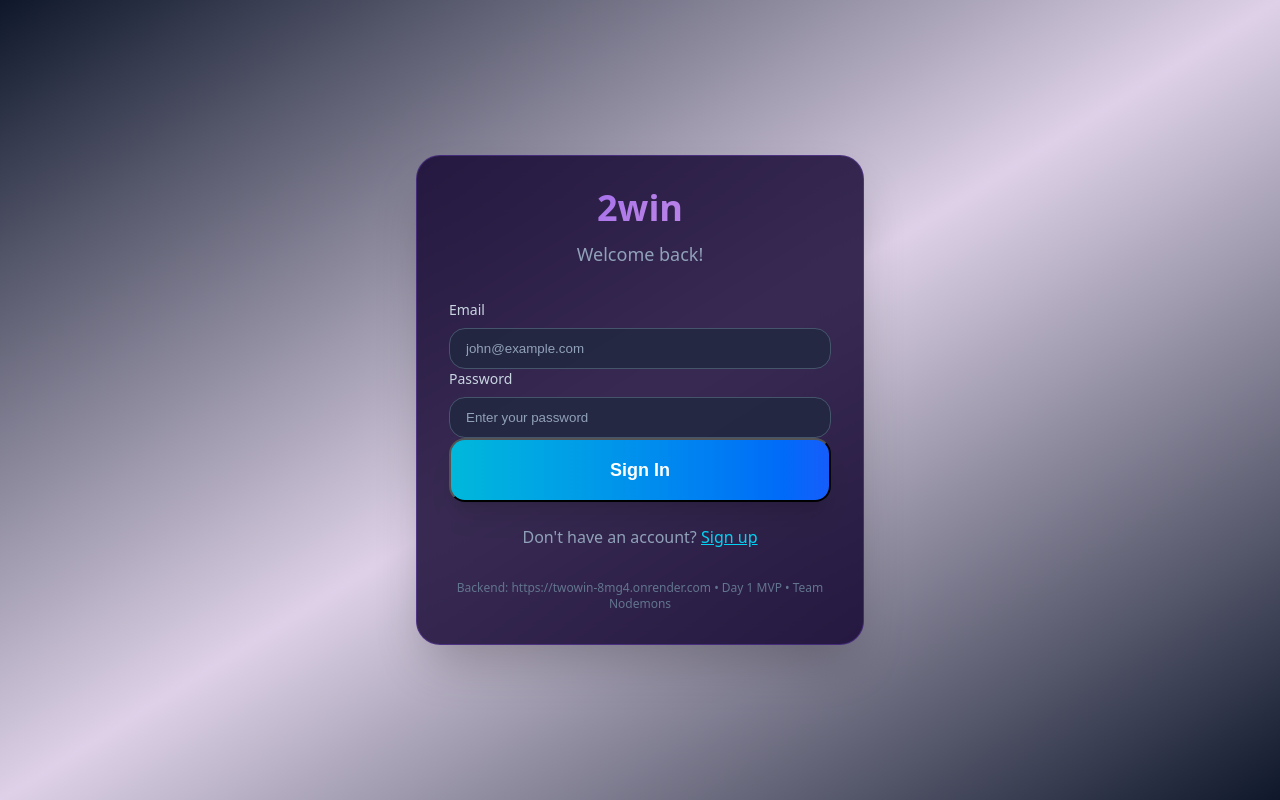
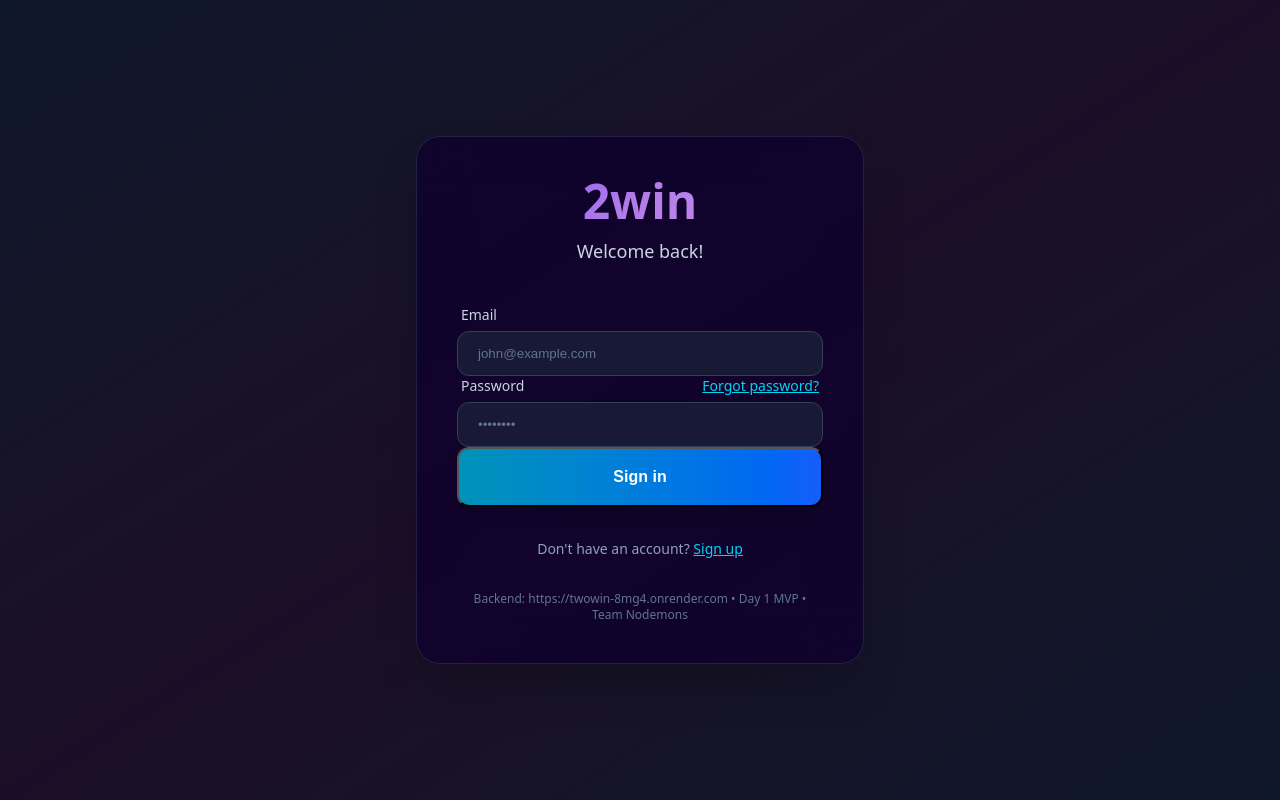
Before and after one commit to VishnuGadekar7/2win, a Next.js app in the folder 2win-mvp/frontend/: page /login in a window 1280 px wide. Built offline with nearby package versions, Linux system fonts and the light colour scheme.

Commit message:
frontend updates

```diff
--- a/2win-mvp/frontend/src/app/globals.css
+++ b/2win-mvp/frontend/src/app/globals.css
@@ -2,7 +2,9 @@
 @tailwind components;
 @tailwind utilities;
 
-  /* Reset and base styles */
+/* ----------------------------------
+   RESET
+---------------------------------- */
 * {
   margin: 0;
   padding: 0;
@@ -14,56 +16,51 @@
 #__next {
   width: 100%;
   height: 100%;
-    margin: 0;
-    padding: 0;
   overflow-x: hidden;
 }
 
+html {
+  scroll-behavior: smooth;
+}
+
+/* ----------------------------------
+   THEME VARIABLES
+---------------------------------- */
 @layer base {
   :root {
-      /* OpenAI Purple Theme - Perfect match from screenshot */
     --background: 260 10% 5%;
-      /* hsl(260,10%,5%) ≈ #0C0524 */
     --foreground: 0 0% 95%;
-      /* hsl(0,0%,95%) ≈ #F0F0F0 */
+
     --primary: 260 93% 65%;
-      /* hsl(260,93%,65%) ≈ #8B5CF6 */
     --primary-foreground: 260 10% 5%;
+
     --secondary: 260 100% 9%;
-      /* hsl(260,100%,9%) ≈ #100030 */
     --secondary-foreground: 0 0% 95%;
+
     --muted: 270 13% 50%;
-      /* hsl(270,13%,50%) ≈ #807090 */
     --muted-foreground: 260 40% 70%;
-      --accent: 0 0% 94%;
-      /* #F0F0F0 */
-      --accent-foreground: 260 10% 5%;
-      --destructive: 0 84% 60%;
-      /* #EF4444 */
-      --destructive-foreground: 0 0% 98%;
+
     --border: 260 20% 15%;
-      --input: 260 10% 15%;
     --ring: 260 93% 65%;
-      --radius: 0.75rem;
   }
 
-    .dark {
-      /* Already perfect for dark mode */
-    }
-
-    html {
+  body {
+    background-color: hsl(var(--background));
+    color: hsl(var(--foreground));
     font-family: system-ui, -apple-system, sans-serif;
-      scroll-behavior: smooth;
   }
 }
 
+/* ----------------------------------
+   COMPONENTS (TAILWIND v4 SAFE)
+---------------------------------- */
 @layer components {
-    /* Fix for Tailwind v4 - Reference required */
+  /* REQUIRED for @apply in v4 */
   @reference "tailwindcss";
 
-    /* Perfect OpenAI Purple Glass Morphism */
+  /* Glass card */
   .glass {
-      @apply p-6 rounded-2xl shadow-2xl border backdrop-blur-xl;
+    @apply relative p-6 rounded-2xl border backdrop-blur-xl transition-all;
     background: hsl(var(--secondary) / 0.8);
     border-color: hsl(var(--primary) / 0.3);
     box-shadow:
@@ -71,42 +68,44 @@
       inset 0 1px 0 hsl(var(--foreground) / 0.1);
   }
 
-    .glass:hover {
-      @apply scale-[1.02] active:scale-[0.98];
-      background: hsl(var(--secondary) / 0.9);
-      border-color: hsl(var(--primary) / 0.5);
-      box-shadow:
-        0 35px 70px hsl(var(--background) / 0.7),
-        inset 0 1px 0 hsl(var(--foreground) / 0.15);
+  /* Gradient text */
+  .gradient-text {
+    @apply bg-clip-text text-transparent font-black;
+    background-image: linear-gradient(
+      135deg,
+      hsl(var(--primary)),
+      hsl(270 70% 70%),
+      hsl(280 75% 75%)
+    );
   }
 
-    /* OpenAI Purple Gradient Text */
-    .gradient-text {
-      @apply bg-gradient-to-r bg-clip-text text-transparent font-black;
-      background-image: linear-gradient(135deg, hsl(var(--primary)) 0%, hsl(270 70% 70%) 50%, hsl(280 75% 75%) 100%);
+  /* ==============================
+     PARALLAX SECTION (INLINE)
+     ============================== */
+
+  .contact-section {
+    @apply relative isolate overflow-hidden py-32;
+    background: linear-gradient(
+      135deg,
+      hsl(var(--background)),
+      hsl(var(--secondary)),
+      hsl(var(--background))
+    );
   }
 
-    /* Primary Button */
-    .btn-primary {
-      @apply px-6 py-3 rounded-xl font-semibold transition-all duration-200;
-      color: hsl(var(--primary-foreground));
-      background: linear-gradient(135deg, hsl(var(--primary)) 0%, hsl(260 80% 55%) 100%);
-      box-shadow: 0 4px 14px hsl(var(--primary) / 0.4);
-    }
-
-    .btn-primary:hover {
-      @apply scale-[1.05];
-      box-shadow: 0 8px 25px hsl(var(--primary) / 0.6);
-    }
-
-    /* Progress bars */
-    .progress-track {
-      @apply h-4 rounded-full overflow-hidden;
-      background-color: hsl(var(--muted) / 0.5);
-    }
-
-    .progress-fill {
-      @apply h-4 rounded-full transition-all duration-1000;
-      background: linear-gradient(90deg, hsl(var(--primary)) 0%, hsl(270 80% 70%) 100%);
+  .contact-bg {
+    @apply absolute inset-0 -z-10;
+    will-change: transform;
+    background:
+      radial-gradient(
+        60% 40% at 20% 20%,
+        hsl(var(--primary) / 0.25),
+        transparent 60%
+      ),
+      radial-gradient(
+        50% 35% at 80% 30%,
+        hsl(270 80% 70% / 0.2),
+        transparent 65%
+      );
   }
 }
--- a/2win-mvp/frontend/src/app/login/page.tsx
+++ b/2win-mvp/frontend/src/app/login/page.tsx
@@ -64,27 +64,27 @@ export default function LoginPage() {
   };
 
   return (
-    <main className="min-h-screen bg-gradient-to-br from-slate-900 via-purple-900/20 to-slate-900 flex items-center justify-center p-8">
-      <div className="w-full max-w-md glass rounded-3xl p-8 shadow-2xl">
-        <div className="text-center mb-8">
-          <h1 className="text-4xl font-black gradient-text mb-3">2win</h1>
-          <p className="text-slate-400 text-lg">Welcome back!</p>
+    <main className="min-h-screen bg-gradient-to-br from-slate-900 via-purple-900/20 to-slate-900 flex items-center justify-center p-4 sm:p-6">
+      <div className="w-full max-w-md glass rounded-3xl p-8 sm:p-10 shadow-2xl border border-slate-700/50">
+        <div className="text-center mb-10">
+          <h1 className="text-5xl font-black gradient-text mb-3">2win</h1>
+          <p className="text-slate-300 text-lg">Welcome back!</p>
         </div>
 
         {message && (
           <div
-            className={`p-4 rounded-2xl mb-6 flex items-center space-x-3 ${status === "success"
-                ? "bg-emerald-900/50 border border-emerald-500/50 text-emerald-200"
-                : "bg-red-900/50 border border-red-500/50 text-red-200"
+            className={`p-4 rounded-2xl mb-8 flex items-center space-x-3 animate-fade-in ${status === "success"
+              ? "bg-emerald-900/50 border border-emerald-500/50 text-emerald-200"
+              : "bg-red-900/50 border border-red-500/50 text-red-200"
               }`}
           >
             <span>{message}</span>
           </div>
         )}
 
-        <form onSubmit={handleLogin} className="space-y-6">
-          <div>
-            <label className="block text-sm font-medium text-slate-300 mb-2">
+        <form onSubmit={handleLogin} className="space-y-8">
+          <div className="space-y-1.5">
+            <label className="block text-sm font-medium text-slate-300 mb-1.5 pl-1">
               Email
             </label>
             <input
@@ -92,40 +92,68 @@ export default function LoginPage() {
               placeholder="john@example.com"
               value={email}
               onChange={(e) => setEmail(e.target.value)}
-              className="w-full px-4 py-3 bg-slate-800/70 border border-slate-600 rounded-2xl text-white placeholder-slate-400 focus:outline-none focus:ring-2 focus:ring-cyan-500 focus:border-transparent transition-all"
+              className="w-full px-5 py-3.5 bg-slate-800/60 border border-slate-700 rounded-xl text-white placeholder-slate-500
+                         focus:outline-none focus:ring-2 focus:ring-cyan-500/50 focus:border-cyan-500/30
+                         transition-all duration-200 hover:border-slate-600"
               required
             />
           </div>
 
-          <div>
-            <label className="block text-sm font-medium text-slate-300 mb-2">
-              Password
-            </label>
+          <div className="space-y-1.5">
+            <div className="flex items-center justify-between mb-1.5 px-1">
+              <label className="block text-sm font-medium text-slate-300">
+                Password
+              </label>
+              <Link
+                href="/forgot-password"
+                className="text-sm text-cyan-400 hover:text-cyan-300 transition-colors"
+              >
+                Forgot password?
+              </Link>
+            </div>
             <input
               type="password"
+              placeholder="••••••••"
               value={password}
               onChange={(e) => setPassword(e.target.value)}
-              className="w-full px-4 py-3 bg-slate-800/70 border border-slate-600 rounded-2xl text-white placeholder-slate-400 focus:ring-2 focus:ring-cyan-500 focus:border-transparent transition-all"
-              placeholder="Enter your password"
+              className="w-full px-5 py-3.5 bg-slate-800/60 border border-slate-700 rounded-xl text-white placeholder-slate-500
+                         focus:outline-none focus:ring-2 focus:ring-cyan-500/50 focus:border-cyan-500/30
+                         transition-all duration-200 hover:border-slate-600"
               required
             />
           </div>
 
           <button
             type="submit"
-            className="w-full bg-gradient-to-r from-cyan-500 to-blue-600 hover:from-cyan-600 hover:to-blue-700 text-white font-bold py-4 px-8 rounded-2xl shadow-xl hover:shadow-2xl transform hover:-translate-y-1 transition-all text-lg disabled:opacity-50"
             disabled={loading}
+            className={`w-full py-4 px-6 rounded-xl font-semibold text-white transition-all duration-300 ${loading
+              ? "bg-cyan-700/80 cursor-not-allowed"
+              : "bg-gradient-to-r from-cyan-600 to-blue-600 hover:from-cyan-500 hover:to-blue-500 shadow-lg hover:shadow-cyan-500/30"
+              }`}
           >
-            {loading ? "Signing in..." : "Sign In"}
+            {loading ? (
+              <span className="flex items-center justify-center">
+                <svg className="animate-spin -ml-1 mr-3 h-5 w-5 text-white" xmlns="http://www.w3.org/2000/svg" fill="none" viewBox="0 0 24 24">
+                  <circle className="opacity-25" cx="12" cy="12" r="10" stroke="currentColor" strokeWidth="4"></circle>
+                  <path className="opacity-75" fill="currentColor" d="M4 12a8 8 0 018-8V0C5.373 0 0 5.373 0 12h4zm2 5.291A7.962 7.962 0 014 12H0c0 3.042 1.135 5.824 3 7.938l3-2.647z"></path>
+                </svg>
+                Signing in...
+              </span>
+            ) : (
+              <span className="text-base">Sign in</span>
+            )}
           </button>
         </form>
 
-        <p className="text-center mt-6 text-slate-400">
+        <div className="mt-8 text-center text-sm text-slate-400">
           Don't have an account?{" "}
-          <Link href="/register" className="text-cyan-400 hover:text-cyan-300 font-medium">
+          <Link
+            href="/register"
+            className="text-cyan-400 hover:text-cyan-300 font-medium transition-colors hover:underline"
+          >
             Sign up
           </Link>
-        </p>
+        </div>
 
         <p className="text-xs text-slate-500 text-center mt-8">
           Backend: https://twowin-8mg4.onrender.com • Day 1 MVP • Team Nodemons
```
Also changed, not shown: 2win-mvp/frontend/src/app/page.tsx (+152 -104 lines). Lines whose indentation alone changed are shown as unchanged.
